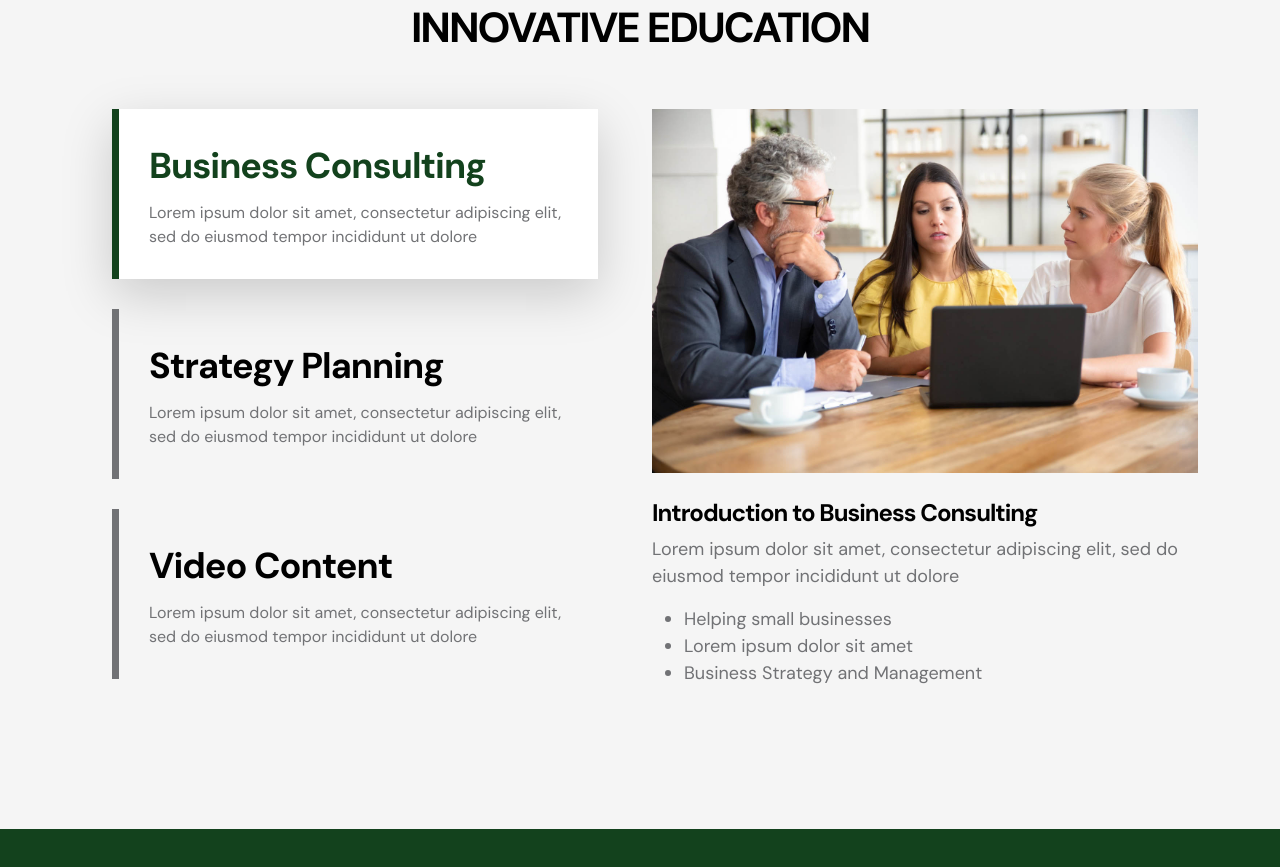
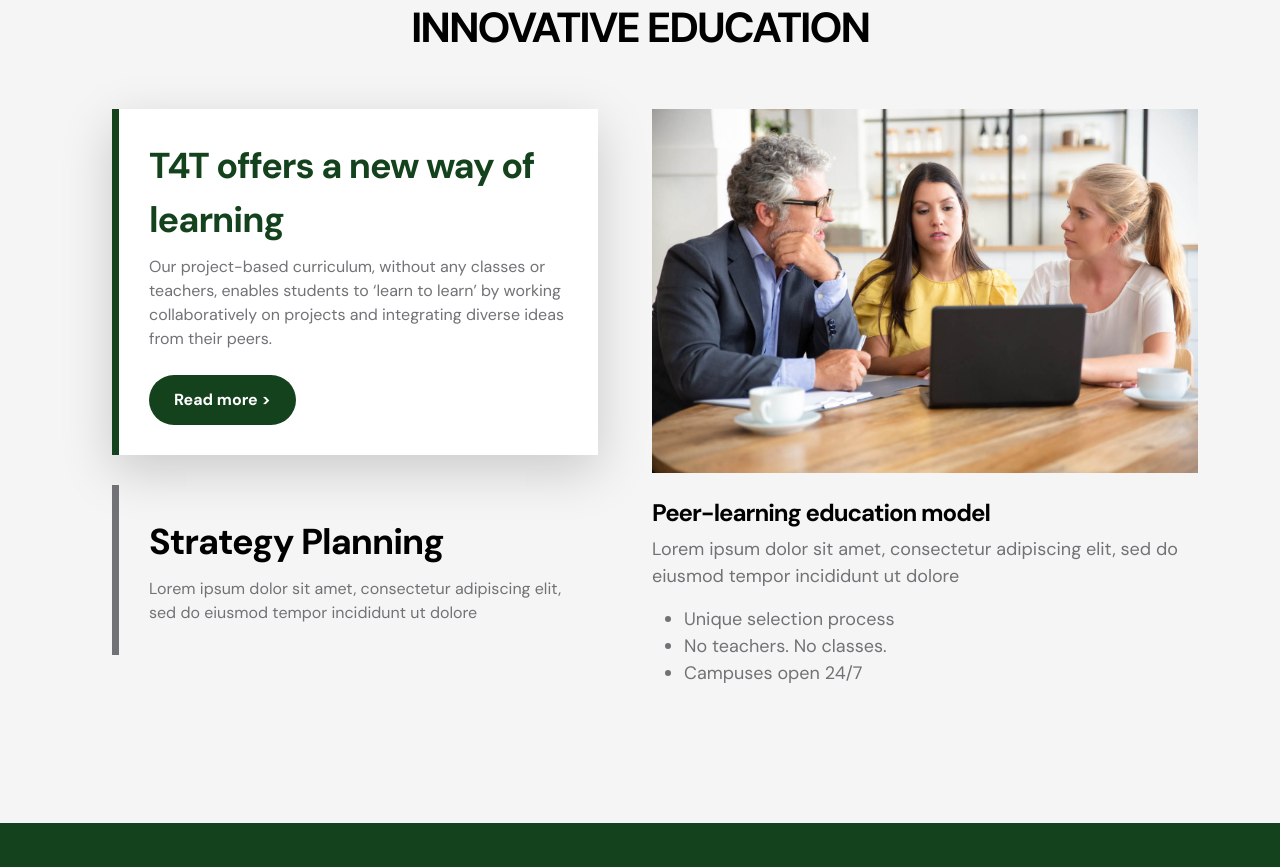
Before and after one commit to Profsain/42-Lagos-Project, a plain HTML site: page index.html in a window 1280 px wide. Shown: the part 1691-2558 px from the top of the page. Drawn offline with Linux system fonts and the light colour scheme.

Commit message:
made changes to innovative section, added a read more button, removed a card that wont be needed, changed image in same section

```diff
--- a/index.html
+++ b/index.html
@@ -255,10 +255,14 @@ Free Bootstrap 5 HTML Template
                             <nav>
                                 <div class="nav nav-tabs flex-column align-items-baseline" id="nav-tab" role="tablist">
                                     <button class="nav-link active" id="nav-business-tab" data-bs-toggle="tab" data-bs-target="#nav-business" type="button" role="tab" aria-controls="nav-business" aria-selected="true">
-                                        <h3>Business Consulting</h3>
+                                        <h3>T4T offers a new way of learning</h3>
 
-                                        <span>Lorem ipsum dolor sit amet, consectetur adipiscing elit, sed do eiusmod tempor incididunt ut dolore</span>
+                                        <span>Our project-based curriculum, without any classes or teachers, enables students to ‘learn to learn’ by working collaboratively on projects and integrating diverse ideas from their peers.</span>
+                                        <br>
+                                        <a class="custom-btn btn " href="#section_3">Read more   ></a>
                                     </button>
+
+
 
                                     <button class="nav-link" id="nav-strategy-tab" data-bs-toggle="tab" data-bs-target="#nav-strategy" type="button" role="tab" aria-controls="nav-strategy" aria-selected="false">
                                         <h3>Strategy Planning</h3>
@@ -266,11 +270,11 @@ Free Bootstrap 5 HTML Template
                                         <span>Lorem ipsum dolor sit amet, consectetur adipiscing elit, sed do eiusmod tempor incididunt ut dolore</span>
                                     </button>
 
-                                    <button class="nav-link" id="nav-video-tab" data-bs-toggle="tab" data-bs-target="#nav-video" type="button" role="tab" aria-controls="nav-video" aria-selected="false">
+                                    <!-- <button class="nav-link" id="nav-video-tab" data-bs-toggle="tab" data-bs-target="#nav-video" type="button" role="tab" aria-controls="nav-video" aria-selected="false">
                                         <h3>Video Content</h3>
 
                                         <span>Lorem ipsum dolor sit amet, consectetur adipiscing elit, sed do eiusmod tempor incididunt ut dolore</span>
-                                    </button>
+                                    </button> -->
                                 </div>
                             </nav>
                         </div>
@@ -280,16 +284,16 @@ Free Bootstrap 5 HTML Template
                                 <div class="tab-pane fade show active" id="nav-business" role="tabpanel" aria-labelledby="nav-intro-tab">
                                     <img src="images/services/young-entrepreneurs-mature-investor-watching-presentation-discussing-project.jpg" class="img-fluid" alt="">
 
-                                    <h5 class="mt-4 mb-2">Introduction to Business Consulting</h5>
+                                    <h5 class="mt-4 mb-2">Peer-learning education model</h5>
 
                                     <p>Lorem ipsum dolor sit amet, consectetur adipiscing elit, sed do eiusmod tempor incididunt ut dolore</p>
 
                                     <ul>
-                                        <li>Helping small businesses</li>
+                                        <li>Unique selection process</li>
 
-                                        <li>Lorem ipsum dolor sit amet</li>
+                                        <li>No teachers. No classes.</li>
 
-                                        <li>Business Strategy and Management</li>
+                                        <li>Campuses open 24/7</li>
                                     </ul>
                                 </div>
 
```
